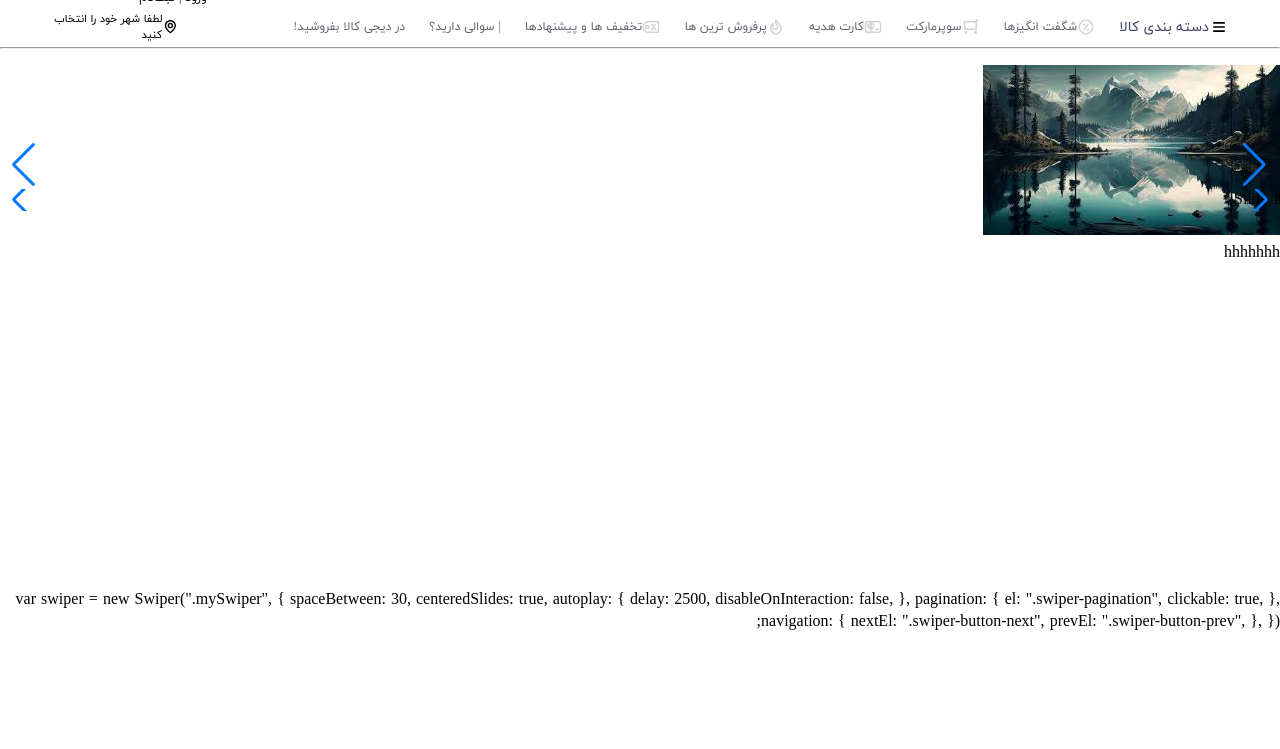
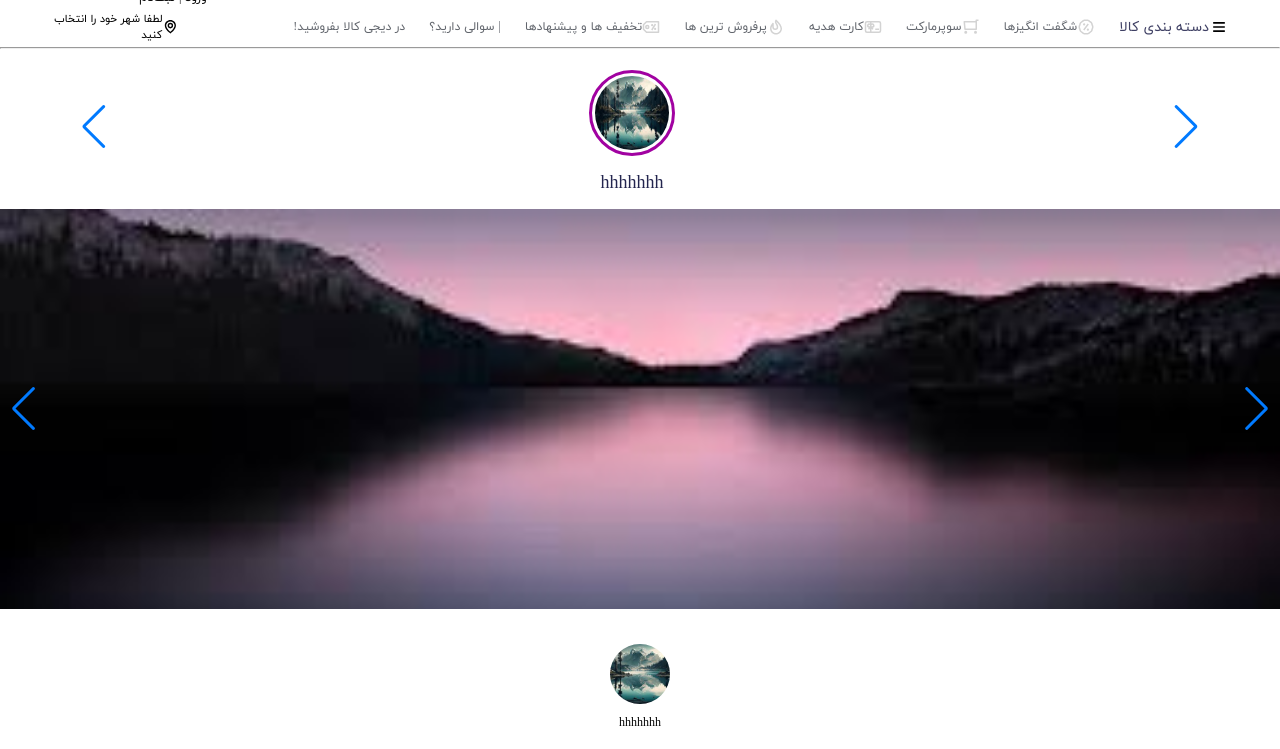
Before and after one commit to amitis-star/Digi-Kala, a website built with Vite: page index.html in a window 1280 px wide. Shown: the part 113-862 px from the top of the page. Before the commit the page ends 800 px from the top, so only its background shows below. Built offline with nearby package versions, Linux system fonts and the light colour scheme; files whose address does not match are found by name.

Commit message:
slider 3

```diff
--- a/index.html
+++ b/index.html
@@ -852,8 +852,8 @@
       <!-- body start -->
       <div class="body">
         <!-- swiper1 start -->
-        <div class="slider1">
-          <div class="swiper mySwiper">
+        <section class="slider1">
+          <div class="swiper mySwiper1">
             <div class="swiper-wrapper">
               <div class="swiper-slide">
                 <div class="sliderItems">
@@ -989,56 +989,140 @@
               </div>
             </div>
             <div class="swiper-pagination"></div>
-            <div class="swiper-button-next">
-              <svg
-                xmlns:xlink="http://www.w3.org/1999/xlink"
-                xmlns="http://www.w3.org/2000/svg"
-                style="
-                  width: 24px;
-                  height: 24px;
-                  fill: var(--color-icon-high-emphasis);
-                "
-                width="24"
-                height="24"
-              >
-                <defs>
-                  <symbol
-                    id="chevronLeft"
-                    xmlns="http://www.w3.org/2000/svg"
-                    viewBox="0 0 24 24"
-                  >
-                    <path
-                      d="M11.414 12l4.293 4.293-1.414 1.414-5-5a1 1 0 010-1.414l5-5 1.414 1.414L11.414 12z"
-                    ></path>
-                  </symbol>
-                </defs>
-                <use xlink:href="#chevronLeft"></use>
-              </svg>
-            </div>
+            <div class="swiper-button-next"></div>
             <div class="swiper-button-prev"></div>
           </div>
+        </section>
+        <!-- swiper1 end -->
+
+        <!-- swiper 2 start -->
+        <section class="slider2">
+          <div class="swiper mySwiper2">
+            <div class="swiper-wrapper">
+              <div class="swiper-slide">
+                <img src="./public/images/2.jpg" alt="" />
               </div>
-        <!-- swiper1 end -->
-        <!-- swiper 2 start -->
-         <div class="slider2">
-          <div class="swiper mySwiper">
-            <div class="swiper-wrapper">
-              <div class="swiper-slide">Slide 1</div>
-              <div class="swiper-slide">Slide 2</div>
-              <div class="swiper-slide">Slide 3</div>
-              <div class="swiper-slide">Slide 4</div>
-              <div class="swiper-slide">Slide 5</div>
-              <div class="swiper-slide">Slide 6</div>
-              <div class="swiper-slide">Slide 7</div>
-              <div class="swiper-slide">Slide 8</div>
-              <div class="swiper-slide">Slide 9</div>
+              <div class="swiper-slide">
+                <img src="./public/images/1.jpg" alt="" />
+              </div>
+              <div class="swiper-slide">
+                <img src="./public/images/2.jpg" alt="" />
+              </div>
+              <div class="swiper-slide">
+                <img src="./public/images/1.jpg" alt="" />
+              </div>
+              <div class="swiper-slide">
+                <img src="./public/images/2.jpg" alt="" />
+              </div>
+              <div class="swiper-slide">
+                <img src="./public/images/1.jpg" alt="" />
+              </div>
+              <div class="swiper-slide">
+                <img src="./public/images/2.jpg" alt="" />
+              </div>
+              <div class="swiper-slide">
+                <img src="./public/images/1.jpg" alt="" />
+              </div>
+              <div class="swiper-slide">
+                <img src="./public/images/2.jpg" alt="" />
+              </div>
+              <div class="swiper-slide">
+                <img src="./public/images/1.jpg" alt="" />
+              </div>
             </div>
             <div class="swiper-button-next"></div>
             <div class="swiper-button-prev"></div>
             <div class="swiper-pagination"></div>
           </div>
+        </section>
+        <!-- swiper 2 end -->
+
+        <section class="slider3">
+          <div class="swiper mySwiper3">
+            <div class="swiper-wrapper">
+              <div class="swiper-slide">
+                <div class="swiperItems">
+                  <img src="./public/images/1.jpg" alt="" />
+                  <span>hhhhhhh</span>
                 </div>
-        <!-- swiper 2 end -->
+              </div>
+              <div class="swiper-slide">
+                <div class="swiperItems">
+                  <img src="./public/images/1.jpg" alt="" />
+                  <span>hhhhhhh</span>
+                </div>
+              </div>
+              <div class="swiper-slide">
+                <div class="swiperItems">
+                  <img src="./public/images/1.jpg" alt="" />
+                  <span>hhhhhhh</span>
+                </div>
+              </div>
+              <div class="swiper-slide">
+                <div class="swiperItems">
+                  <img src="./public/images/1.jpg" alt="" />
+                  <span>hhhhhhh</span>
+                </div>
+              </div>
+              <div class="swiper-slide">
+                <div class="swiperItems">
+                  <img src="./public/images/1.jpg" alt="" />
+                  <span>hhhhhhh</span>
+                </div>
+              </div>
+              <div class="swiper-slide">
+                <div class="swiperItems">
+                  <img src="./public/images/1.jpg" alt="" />
+                  <span>hhhhhhh</span>
+                </div>
+              </div>
+              <div class="swiper-slide">
+                <div class="swiperItems">
+                  <img src="./public/images/1.jpg" alt="" />
+                  <span>hhhhhhh</span>
+                </div>
+              </div>
+              <div class="swiper-slide">
+                <div class="swiperItems">
+                  <img src="./public/images/1.jpg" alt="" />
+                  <span>hhhhhhh</span>
+                </div>
+              </div>
+              <div class="swiper-slide">
+                <div class="swiperItems">
+                  <svg
+                    xmlns:xlink="http://www.w3.org/1999/xlink"
+                    xmlns="http://www.w3.org/2000/svg"
+                    style="
+                      width: 32px;
+                      height: 32px;
+                      fill: var(--color-icon-low-emphasis);
+                    "
+                    width="60"
+                    height="60"
+                  >
+                    <defs>
+                      <symbol
+                        id="moreHoriz"
+                        xmlns="http://www.w3.org/2000/svg"
+                        viewBox="0 0 24 24"
+                      >
+                        <path
+                          fill-rule="evenodd"
+                          d="M16 12c0 1.1.9 2 2 2s2-.9 2-2-.9-2-2-2-2 .9-2 2zm-4-2c-1.1 0-2 .9-2 2s.9 2 2 2 2-.9 2-2-.9-2-2-2zm-8 2c0-1.1.9-2 2-2s2 .9 2 2-.9 2-2 2-2-.9-2-2z"
+                          clip-rule="evenodd"
+                        ></path>
+                      </symbol>
+                    </defs>
+                    <use xlink:href="#moreHoriz"></use>
+                  </svg>
+                  <span>hhhhhhh</span>
+                </div>
+              </div>
+            </div>
+            <div class="swiper-pagination"></div>
+          </div>
+        </section>
       </div>
       <!-- body end -->
     </div>
@@ -1048,8 +1132,8 @@
     <!-- linking swiper -->
     <script src="./node_modules/swiper/swiper-bundle.min.js"></script>
     <!--script slider-1 start -->
-    <script>
-      var swiper = new Swiper(".mySwiper", {
+    <script class="slider1">
+      var slider1 = new Swiper(".mySwiper1", {
         slidesPerView: 13,
         spaceBetween: 16,
         navigation: {
@@ -1060,7 +1144,8 @@
     </script>
     <!--script slider-1 end -->
     <!-- script slider-2 start -->
-      var swiper = new Swiper(".mySwiper", {
+    <script>
+      var slider2 = new Swiper(".mySwiper2", {
         spaceBetween: 30,
         centeredSlides: true,
         autoplay: {
@@ -1076,7 +1161,22 @@
           prevEl: ".swiper-button-prev",
         },
       });
+    </script>
     <!-- script slider-2 end -->
+    <!-- script slider-3 start -->
+    <script>
+      var slider3 = new Swiper(".mySwiper3", {
+        slidesPerView: 9,
+        spaceBetween: 10,
+        centeredSlides: true,
+        pagination: {
+          el: ".swiper-pagination",
+          clickable: true,
+          type: "none",
+        },
+      });
+    </script>
+    <!-- script slider-3 end -->
     <!-- script tags finish -->
   </body>
 </html>
--- a/public/css/body.css
+++ b/public/css/body.css
@@ -1,36 +1,28 @@
-.body{
-    display: flex;
-    flex-flow: row wrap;
-    justify-content: space-around;
-}
-
 
 .slider1 {
     width: 100%;
     height: 140px;
     padding-top: 16px;
-    /* background-color: black; */
-    &.swiper {
-        width: 90%;
+    margin-bottom: 20px;
+    .swiper {
+        width: 89%;
         height: 100%;
-        /* background-color: crimson; */
-        &.swiper-wrapper{
-            &.swiper-slide {
+        .swiper-wrapper{
+            .swiper-slide {
                 text-align: center;
                 margin-right: 8px;
-                font-size: 16px;
+                font-size: 18px;
                 background: #fff;
                 display: flex;
                 justify-content: center;
                 align-items: center;
-                /* background-color: lime; */
-                &.sliderItems{
+                .sliderItems{
                     & img{
                         border-radius: 50%;
-                        /* background-color: rosybrown; */
-                        width: 70px;
-                        height: 70px;
-                        margin-bottom: 18px;
+                        width: 80px;
+                        height: 80px;
+                        margin-top: 15px;
+                        margin-bottom: 10px;
                         border:3px solid white;
                         outline: 3px solid rgb(161, 2, 161);
 
@@ -41,20 +33,17 @@
                 }
               }
         }
-
       }
 }
+
 .slider2{
-    width: 100%;
-    height: 400px;
-    margin-top:20 px;
-    &.swiper {
+    .swiper {
         width: 100%;
-        height: 100%;
-        &.swiper-wrapper{
-            &.swiper-slide {
+        height: 400px;
+
+        .swiper-wrapper{
+            .swiper-slide {
                 text-align: center;
-                font-size: 18px;
                 background: #fff;
                 display: flex;
                 justify-content: center;
@@ -64,10 +53,63 @@
                     width: 100%;
                     height: 100%;
                     object-fit: cover;
+                    background-color: crimson;
                   }
               }
         }
       }
 
+}
 
+.slider3{
+    .swiper {
+        width: 100%;
+        height: 120px;
+        margin-top: 20px;
+        padding: 0 100px;
+        .swiper-wrapper{
+            .swiper-slide {
+                padding-top: 8px;
+                padding-bottom: 8px;
+                text-align: center;
+                font-size: 18px;
+                background: #fff;
+                display: flex;
+                justify-content: space-evenly;
+                align-items: center;
+                flex-flow: row wrap;
+                .swiperItems{
+                    & img {
+                        display: block;
+                        text-align: center;
+                        width: 60px;
+                        height: 60px;
+                        object-fit: cover;
+                        border-radius: 50%;
+                        margin-bottom: 5px;
+
+                      }
+                    & svg{
+                        display: block;
+                        text-align: center;
+                        width: 60px;
+                        height: 60px;
+                        object-fit: cover;
+                        border-radius: 50%;
+
+                    }
+                    & span{
+                        width:82px;
+                        height: 47px;
+                        font-size: 12px;
+                        margin-top: 10px;
+                        text-align: center;
+
+
+                    }
+                }
+              }
+
+        }
+      }
 }
```
Lines whose indentation alone changed are shown as unchanged.
